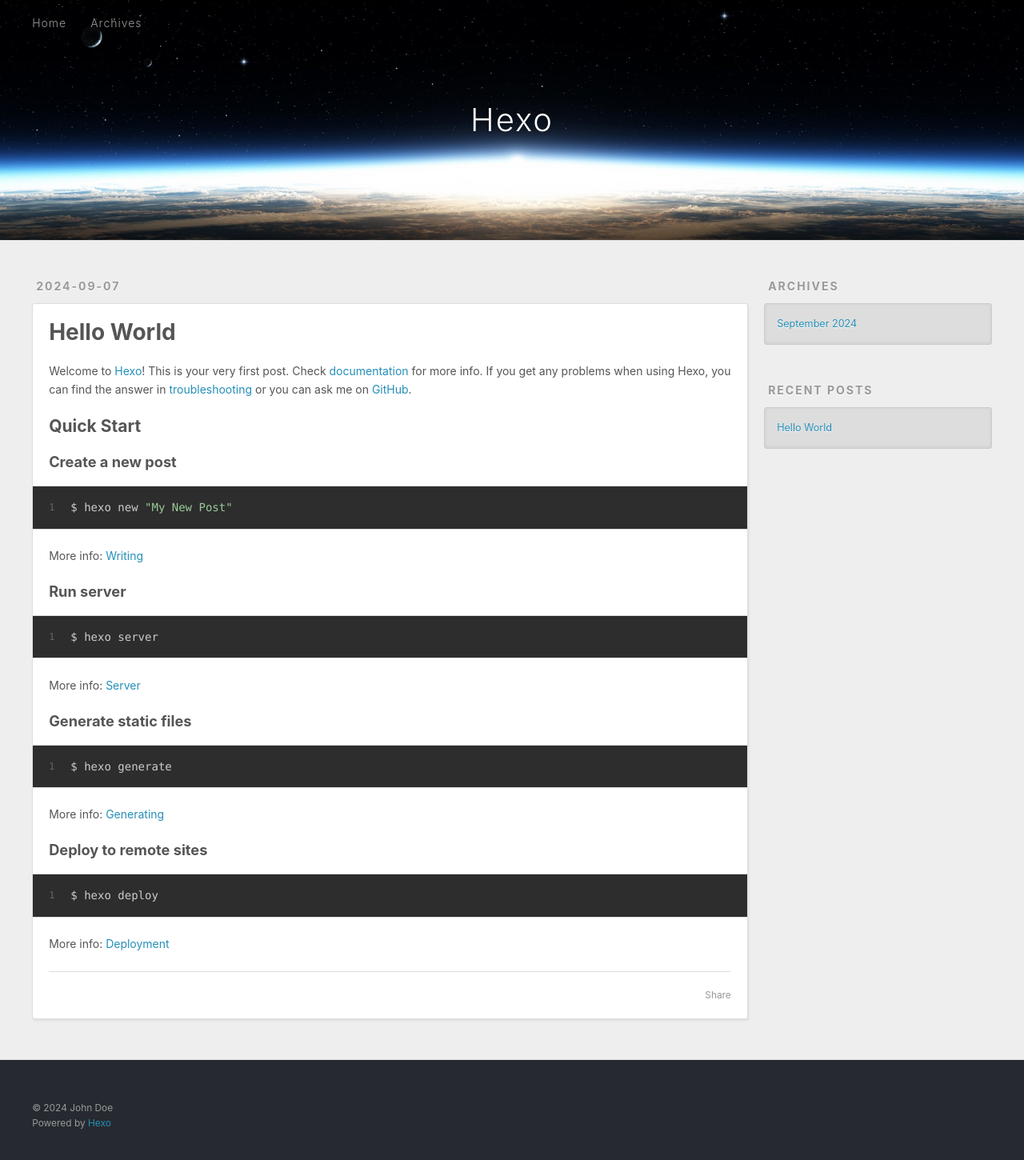
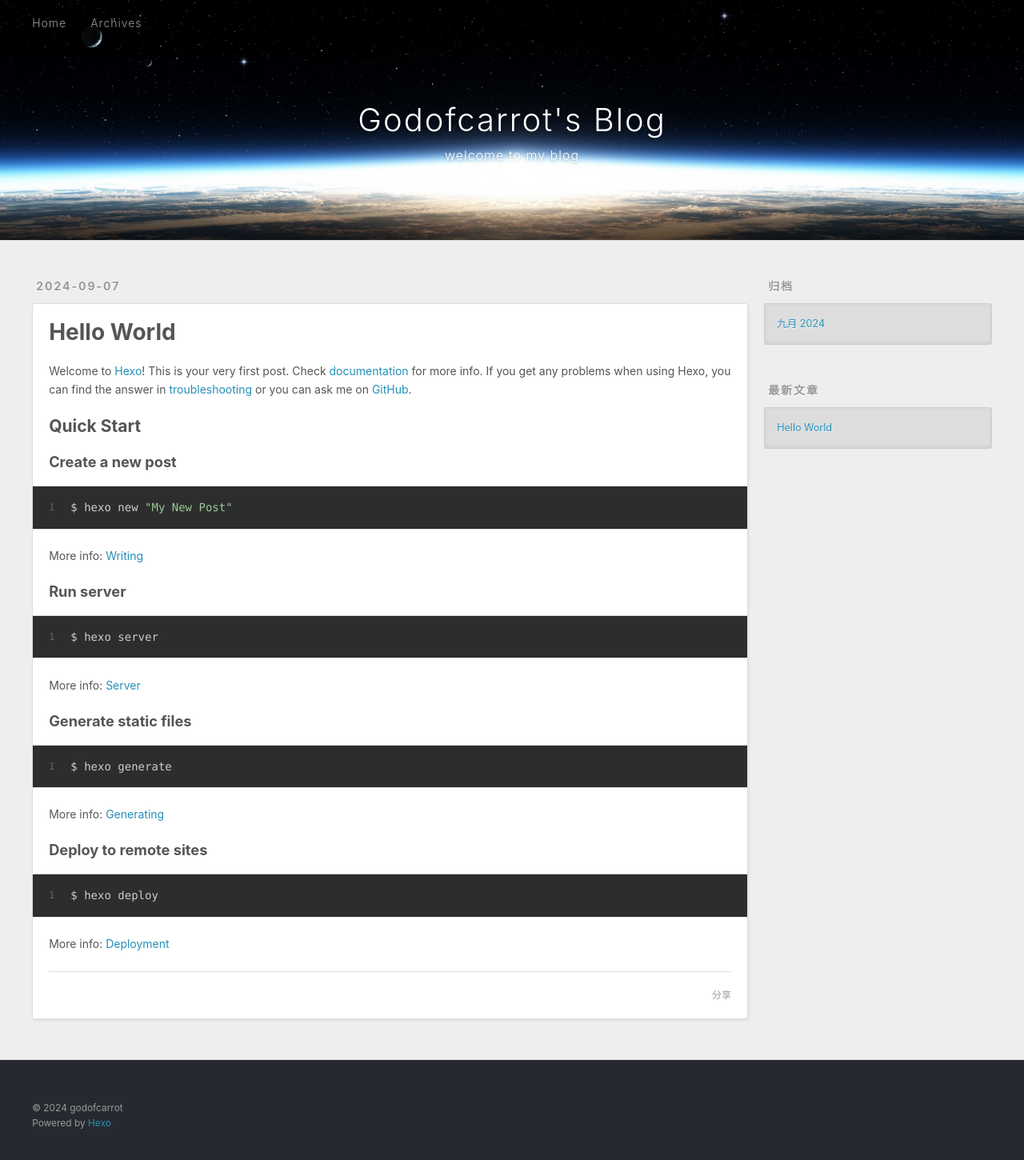
Before and after one commit to godofcarrot/godofcarrot.github.io, a plain HTML site: page index.html in a window 1280 px wide. Shown: the whole page at 80% size. Drawn offline with Linux system fonts and the light colour scheme.

Commit message:
Site updated: 2024-09-07 18:26:32

```diff
--- a/index.html
+++ b/index.html
@@ -4,17 +4,17 @@
   <meta charset="utf-8">
 
 
-  <title>Hexo</title>
+  <title>Godofcarrot&#39;s Blog</title>
   <meta name="viewport" content="width=device-width, initial-scale=1, shrink-to-fit=no">
   <meta property="og:type" content="website">
-<meta property="og:title" content="Hexo">
-<meta property="og:url" content="http://example.com/index.html">
-<meta property="og:site_name" content="Hexo">
-<meta property="og:locale" content="en_US">
-<meta property="article:author" content="John Doe">
+<meta property="og:title" content="Godofcarrot&#39;s Blog">
+<meta property="og:url" content="https://godofcarrot.github.io/index.html">
+<meta property="og:site_name" content="Godofcarrot&#39;s Blog">
+<meta property="og:locale" content="zh_CN">
+<meta property="article:author" content="godofcarrot">
 <meta name="twitter:card" content="summary">
 
-    <link rel="alternate" href="/atom.xml" title="Hexo" type="application/atom+xml">
+    <link rel="alternate" href="/atom.xml" title="Godofcarrot's Blog" type="application/atom+xml">
 
 
     <link rel="shortcut icon" href="/favicon.png">
@@ -39,8 +39,12 @@
   <div id="header-outer" class="outer">
     <div id="header-title" class="inner">
       <h1 id="logo-wrap">
-        <a href="/" id="logo">Hexo</a>
+        <a href="/" id="logo">Godofcarrot&#39;s Blog</a>
       </h1>
+
+        <h2 id="subtitle-wrap">
+          <a href="/" id="subtitle">welcome to my blog</a>
+        </h2>
 
     </div>
     <div id="header-inner" class="inner">
@@ -55,12 +59,12 @@
       <nav id="sub-nav">
 
 
-          <a class="nav-icon" href="/atom.xml" title="RSS Feed"><span class="fa fa-rss"></span></a>
+          <a class="nav-icon" href="/atom.xml" title="RSS 订阅"><span class="fa fa-rss"></span></a>
 
-        <a class="nav-icon nav-search-btn" title="Search"><span class="fa fa-search"></span></a>
+        <a class="nav-icon nav-search-btn" title="搜索"><span class="fa fa-search"></span></a>
       </nav>
       <div id="search-form-wrap">
-        <form action="//google.com/search" method="get" accept-charset="UTF-8" class="search-form"><input type="search" name="q" class="search-form-input" placeholder="Search"><button type="submit" class="search-form-submit">&#xF002;</button><input type="hidden" name="sitesearch" value="http://example.com"></form>
+        <form action="//google.com/search" method="get" accept-charset="UTF-8" class="search-form"><input type="search" name="q" class="search-form-input" placeholder="搜索"><button type="submit" class="search-form-submit">&#xF002;</button><input type="hidden" name="sitesearch" value="https://godofcarrot.github.io"></form>
       </div>
     </div>
   </div>
@@ -108,7 +112,7 @@
 
     </div>
     <footer class="article-footer">
-      <a data-url="http://example.com/2024/09/07/hello-world/" data-id="cm0rzqyy10000igsqcpr4a96g" data-title="Hello World" class="article-share-link"><span class="fa fa-share">Share</span></a>
+      <a data-url="https://godofcarrot.github.io/2024/09/07/hello-world/" data-id="cm0s02mm60000ossq5w126bjy" data-title="Hello World" class="article-share-link"><span class="fa fa-share">分享</span></a>
 
 
 
@@ -136,9 +140,9 @@
 
 
   <div class="widget-wrap">
-    <h3 class="widget-title">Archives</h3>
+    <h3 class="widget-title">归档</h3>
     <div class="widget">
-      <ul class="archive-list"><li class="archive-list-item"><a class="archive-list-link" href="/archives/2024/09/">September 2024</a></li></ul>
+      <ul class="archive-list"><li class="archive-list-item"><a class="archive-list-link" href="/archives/2024/09/">九月 2024</a></li></ul>
     </div>
   </div>
 
@@ -146,7 +150,7 @@
 
 
   <div class="widget-wrap">
-    <h3 class="widget-title">Recent Posts</h3>
+    <h3 class="widget-title">最新文章</h3>
     <div class="widget">
       <ul>
 
@@ -167,7 +171,7 @@
   <div class="outer">
     <div id="footer-info" class="inner">
 
-      &copy; 2024 John Doe<br>
+      &copy; 2024 godofcarrot<br>
       Powered by <a href="https://hexo.io/" target="_blank">Hexo</a>
     </div>
   </div>
```
Also changed, not shown: 2024/09/07/hello-world/index.html (+19 -15 lines), archives/2024/09/index.html (+20 -16 lines), archives/2024/index.html (+20 -16 lines), archives/index.html (+20 -16 lines).
